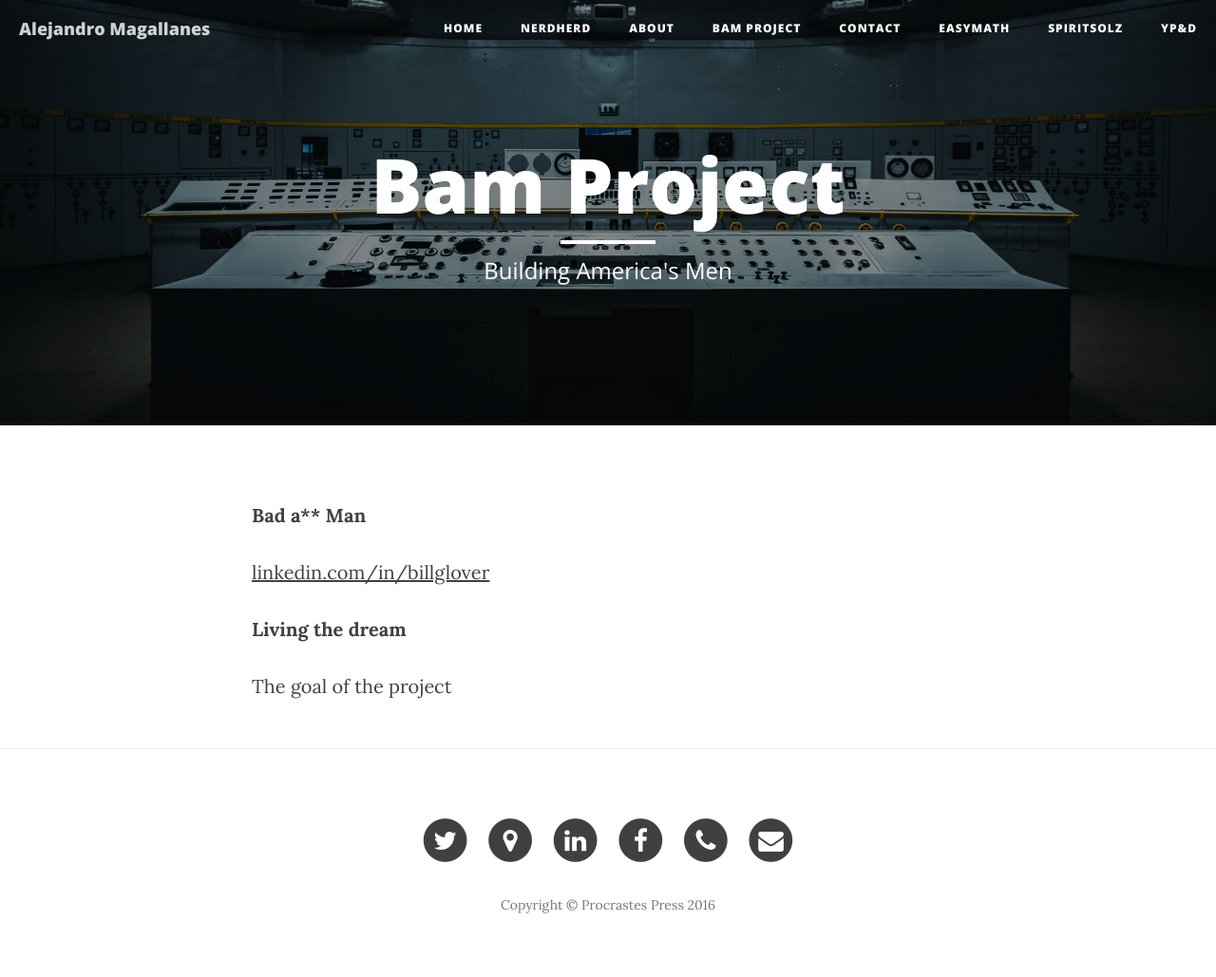
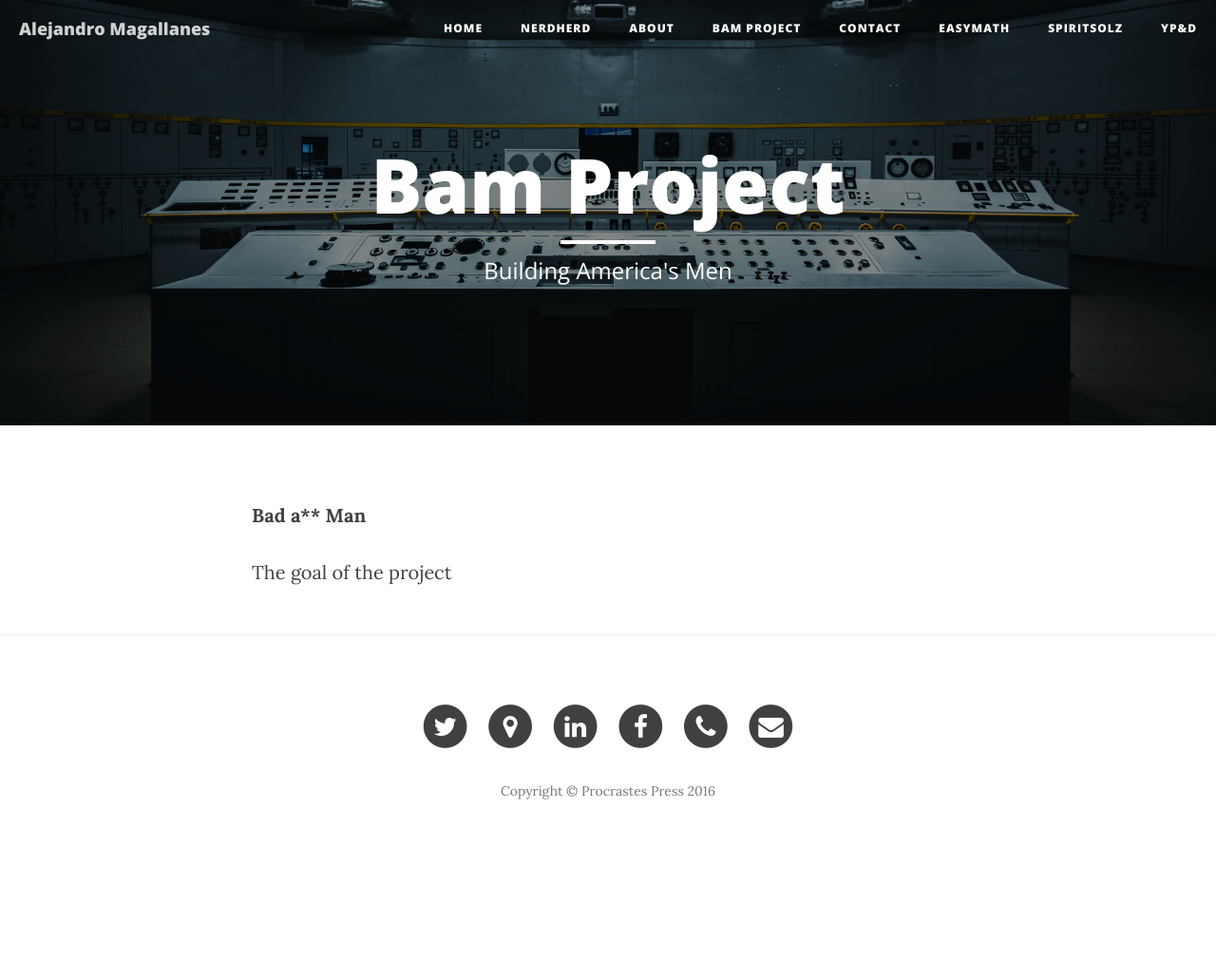
Before and after one commit to am941573/website2, a Jekyll site: the page built from bamproject.html, in a window 1280 px wide. Shown: the whole page at 95% size. Built offline with Jekyll 4.4.1, drawn with Linux system fonts in a browser that asks for light colours; after the commit the page ends 909 px from its top, so only the background shows below that.

Commit message:
linked in ix
Fixed linked in accounts

```diff
--- a/bamproject.html
+++ b/bamproject.html
@@ -6,10 +6,4 @@ header-img: "img/about-bg.jpg"
 ---
 <p><strong>Bad a** Man</strong>
 
-<p><a href="https://www.linkedin.com/in/billglover">linkedin.com/in/billglover</a>
-
-<p>
-
-<p><strong>Living the dream</strong>
-
 <p> The goal of the project </p>
--- a/yp&d.html
+++ b/yp&d.html
@@ -4,10 +4,6 @@ title: YP&D
 description: "Young, Passionate & Distracted"
 ---
 
-<span class="fa-stack fa-lg">
-  <i class="fa fa-circle fa-stack-2x"></i>
-  <i class="fa fa-envelope fa-stack-1x fa-inverse"></i>
-</span>
 
 <p>
   <strong>Talk about the ebook</strong>
```
